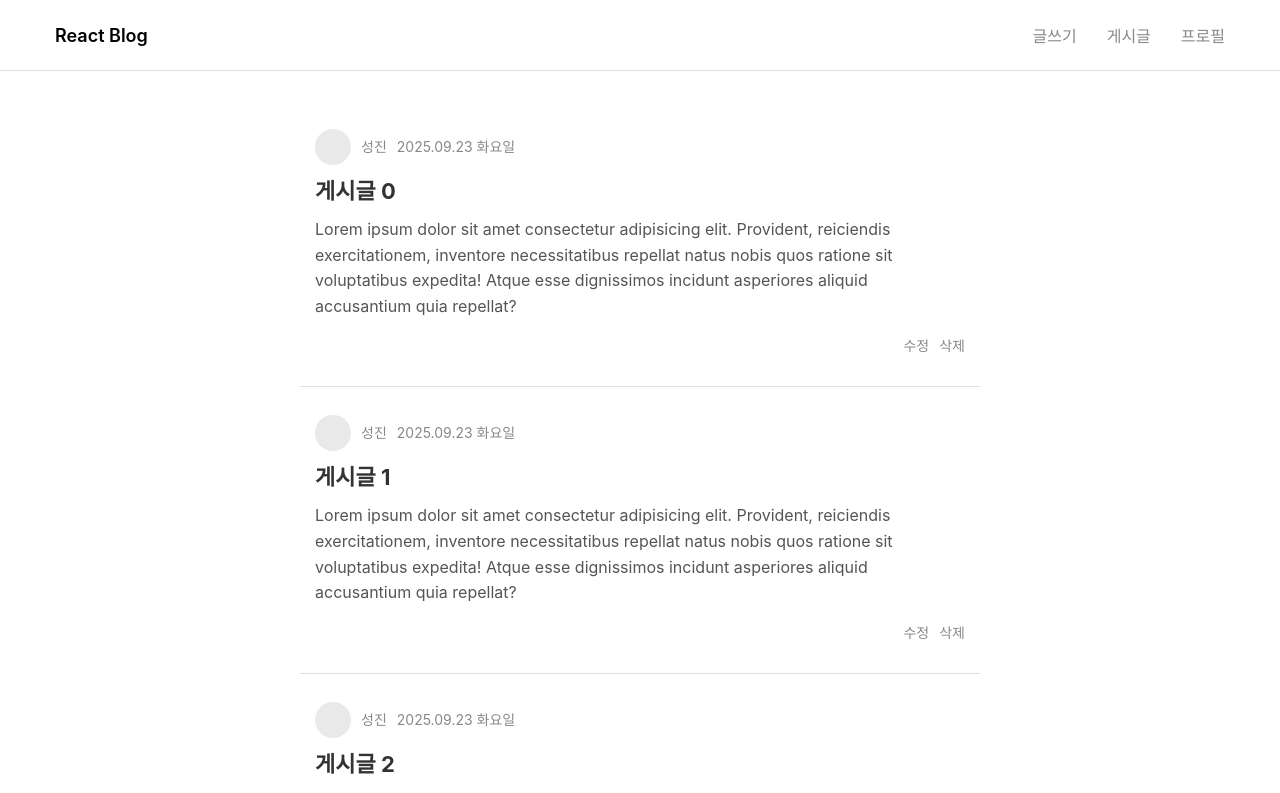
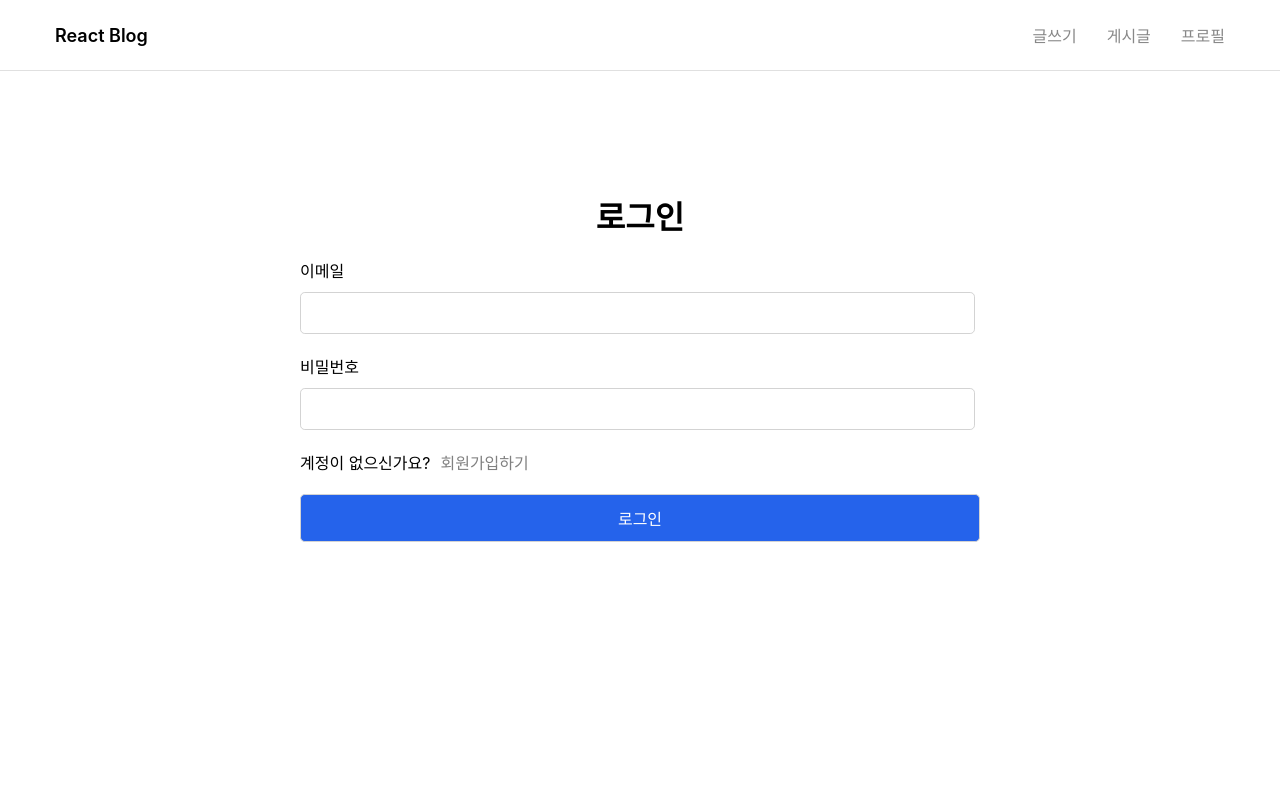
Before and after one commit to byun970/blog-app, a React (Create React App) app: page /posts in a window 1280 px wide. Shown: the top 793 px of the page. Built offline with nearby package versions, Linux system fonts and the light colour scheme; no server answers.

Commit message:
로그인 회원가입 firebase auth

```diff
--- a/package.json
+++ b/package.json
@@ -12,11 +12,13 @@
     "@types/react": "^19.0.0",
     "@types/react-dom": "^19.0.0",
     "@types/react-slick": "^0.23.13",
+    "firebase": "^12.3.0",
     "react": "^19.1.1",
     "react-dom": "^19.1.1",
     "react-router-dom": "^7.9.1",
     "react-scripts": "5.0.1",
     "react-slick": "^0.31.0",
+    "react-toastify": "^11.0.5",
     "slick-carousel": "^1.8.1",
     "typescript": "^4.4.2",
     "web-vitals": "^2.1.0"
--- a/src/App.tsx
+++ b/src/App.tsx
@@ -1,9 +1,34 @@
+import { useEffect, useState } from "react";
+import { app } from "firebaseApp";
+import { getAuth, onAuthStateChanged } from "firebase/auth";
 import Router from "./components/Router";
+import { ToastContainer } from "react-toastify";
+import "react-toastify/dist/ReactToastify.css";
+import Loader from "components/Loader";
 
 function App() {
+  const auth = getAuth(app);
+  // auth를 체크하기 전에 (initialize 전)에는 loader를 띄워주는 용도
+  const [init, setInit] = useState<boolean>(false);
+  // auth의 currentUser가 있으면 authenticated로 변경
+  const [isAuthenticated, setIsAuthenticated] = useState<boolean>(!!auth?.currentUser);
+
+  useEffect(() => {
+    onAuthStateChanged(auth, (user) => {
+      if (user) {
+        setIsAuthenticated(true);
+        // ...
+      } else {
+        setIsAuthenticated(false);
+      }
+      setInit(true);
+    });
+  }, [auth]);
+
   return (
     <>
-      <Router />
+      <ToastContainer />
+      {init ? <Router isAuthenticated={isAuthenticated} /> : <Loader />}
     </>
   );
 }
--- /dev/null
+++ b/src/components/Loader.tsx
@@ -0,0 +1,3 @@
+export default function Loader() {
+  return <div className='loader' />;
+}
--- /dev/null
+++ b/src/components/LoginForm.tsx
@@ -0,0 +1,82 @@
+import React, { useState } from "react";
+import { Link, useNavigate } from "react-router-dom";
+import { toast } from "react-toastify";
+import { app } from "firebaseApp";
+import { getAuth, signInWithEmailAndPassword } from "firebase/auth";
+
+export default function LoginForm() {
+  const [error, setError] = useState<string>("");
+  const [email, setEmail] = useState<string>("");
+  const [password, setPassword] = useState<string>("");
+  const navigate = useNavigate();
+
+  const onSubmit = async (e: React.FormEvent<HTMLFormElement>) => {
+    e.preventDefault();
+
+    try {
+      const auth = getAuth(app);
+      await signInWithEmailAndPassword(auth, email, password);
+
+      toast.success("로그인에 성공했습니다.");
+      navigate("/");
+    } catch (error: any) {
+      toast.error(error?.code);
+      console.log(error);
+    }
+  };
+
+  const onChange = (e: React.ChangeEvent<HTMLInputElement>) => {
+    const {
+      target: { name, value },
+    } = e;
+
+    if (name === "email") {
+      setEmail(value);
+
+      const validRegex = /^[a-zA-Z0-9.!#$%&'*+/=?^_{|}~-]+@[a-zA-Z0-9-]+(?:.[a-zA-Z0-9-]+)*$/;
+
+      if (!value?.match(validRegex)) {
+        setError("이메일 형식이 올바르지 않습니다.");
+      } else {
+        setError("");
+      }
+    }
+
+    if (name === "password") {
+      setPassword(value);
+      if (value?.length > 8) {
+        setError("비밀번호는 8자리 이상 입력해주세요");
+      } else {
+        setError("");
+      }
+    }
+  };
+
+  return (
+    <form onSubmit={onSubmit} className='form form--lg'>
+      <h1 className='form__title'>로그인</h1>
+      <div className='form__block'>
+        <label htmlFor='email'>이메일</label>
+        <input type='email' name='email' id='email' required onChange={onChange} value={email} />
+      </div>
+      <div className='form__block'>
+        <label htmlFor='password'>비밀번호</label>
+        <input type='password' name='password' id='password' required onChange={onChange} value={password} />
+      </div>
+      {error && error?.length > 0 && (
+        <div className='form__block'>
+          <div className='form__error'>{error}</div>
+        </div>
+      )}
+      <div className='form__block'>
+        계정이 없으신가요?
+        <Link to='/signup' className='form__link'>
+          회원가입하기
+        </Link>
+      </div>
+      <div className='form__block'>
+        <input type='submit' value='로그인' className='form__btn--submit' disabled={error?.length > 0} />
+      </div>
+    </form>
+  );
+}
--- a/src/components/Profile.tsx
+++ b/src/components/Profile.tsx
@@ -1,18 +1,33 @@
-import { Link } from "react-router-dom";
+import { getAuth, signOut } from "firebase/auth";
+import { app } from "firebaseApp";
+import { toast } from "react-toastify";
 
 export default function Profile() {
+  const auth = getAuth(app);
+
+  const onSignOut = async () => {
+    try {
+      const auth = getAuth(app);
+      await signOut(auth);
+      toast.success("로그아웃 되었습니다.");
+    } catch (error: any) {
+      console.log(error);
+      toast.error(error?.code);
+    }
+  };
+
   return (
     <div className='profile__box'>
       <div className='flex__box-lg'>
         <div className='profile__image' />
         <div>
-          <div className='profile__email'>test@test.com</div>
-          <div className='profile__name'>김유저</div>
+          <div className='profile__email'>{auth?.currentUser?.email}</div>
+          <div className='profile__name'>{auth?.currentUser?.displayName || "사용자"}</div>
         </div>
       </div>
-      <Link to='/' className='profile__logout'>
+      <div role='presentation' className='profile__logout' onClick={onSignOut}>
         로그아웃
-      </Link>
+      </div>
     </div>
   );
 }
--- a/src/components/Router.tsx
+++ b/src/components/Router.tsx
@@ -8,19 +8,31 @@
 import LoginPage from "pages/Login";
 import SignUpPage from "pages/signup";
 
-function Router() {
+interface RouterProps {
+  isAuthenticated: boolean;
+}
+
+function Router({ isAuthenticated }: RouterProps) {
   return (
     <>
       <Routes>
+        {isAuthenticated ? (
+          <>
             <Route path='/' element={<Home />} />
             <Route path='/posts' element={<PostList />} />
             <Route path='/posts/:id' element={<PostDetail />} />
             <Route path='/posts/new' element={<PostNew />} />
             <Route path='/posts/edit/:id' element={<PostEdit />} />
             <Route path='/profile' element={<ProfilePage />} />
+            <Route path='*' element={<Navigate replace to='/' />} />
+          </>
+        ) : (
+          <>
             <Route path='/login' element={<LoginPage />} />
             <Route path='/signup' element={<SignUpPage />} />
-        <Route path='*' element={<Navigate replace to='/' />} />
+            <Route path='*' element={<LoginPage />} />
+          </>
+        )}
       </Routes>
     </>
   );
--- /dev/null
+++ b/src/components/SignupForm.tsx
@@ -0,0 +1,96 @@
+import { useState } from "react";
+import { Link, useNavigate } from "react-router-dom";
+import { app } from "firebaseApp";
+import { getAuth, createUserWithEmailAndPassword } from "firebase/auth";
+import { toast } from "react-toastify";
+
+export default function SignupForm() {
+  const [error, setError] = useState<string>("");
+  const [email, setEmail] = useState<string>("");
+  const [password, setPassword] = useState<string>("");
+  const [passwordConfirm, setPasswordConfirm] = useState<string>("");
+  const navigate = useNavigate();
+
+  const onsubmit = async (e: React.FormEvent<HTMLFormElement>) => {
+    e.preventDefault();
+    try {
+      const auth = getAuth(app);
+      await createUserWithEmailAndPassword(auth, email, password);
+
+      toast.success("회원가입에 성공했습니다.");
+      navigate("/");
+    } catch (error: any) {
+      console.log(error);
+      toast.error(error?.code);
+    }
+  };
+
+  const onChange = (e: React.ChangeEvent<HTMLInputElement>) => {
+    const {
+      target: { name, value },
+    } = e;
+
+    if (name === "email") {
+      setEmail(value);
+      const validRegex = /^[a-zA-Z0-9.!#$%&'*+/=?^_{|}~-]+@[a-zA-Z0-9-]+(?:.[a-zA-Z0-9-]+)*$/;
+
+      if (!value?.match(validRegex)) {
+        setError("이메일 형식이 올바르지 않습니다.");
+      } else {
+        setError("");
+      }
+    }
+    if (name === "password") {
+      setPassword(value);
+      if (value?.length < 8) {
+        setError("비밀번호는 8자리 이상으로 입력해주세요");
+      } else if (passwordConfirm?.length > 0 && value !== passwordConfirm) {
+        setError("비밀번호와 비밀번호 확인 값이 다릅니다. 다시 확인해 주세요.");
+      } else {
+        setError("");
+      }
+    }
+    if (name === "password_confirm") {
+      setPasswordConfirm(value);
+
+      if (value?.length < 8) {
+        setError("비밀번호는 8자리 이상으로 입력해주세요");
+      } else if (value !== password) {
+        setError("비밀번호와 값이 다릅니다. 다시 입력해주세요.");
+      } else {
+        setError("");
+      }
+    }
+  };
+  return (
+    <form onSubmit={onsubmit} className='form form--lg'>
+      <h1 className='form__title'>회원가입</h1>
+      <div className='form__block'>
+        <label htmlFor='email'>이메일</label>
+        <input type='email' name='email' id='email' required onChange={onChange} />
+      </div>
+      <div className='form__block'>
+        <label htmlFor='password'>비밀번호</label>
+        <input type='password' name='password' id='password' required onChange={onChange} />
+      </div>
+      <div className='form__block'>
+        <label htmlFor='password_confirm'>비밀번호 확인</label>
+        <input type='password' name='password_confirm' id='password_confirm' required onChange={onChange} />
+      </div>
+      {error && error?.length > 0 && (
+        <div className='form__block'>
+          <div className='form__error'>{error}</div>
+        </div>
+      )}
+      <div className='form__block'>
+        계정이 이미 있으신가요?
+        <Link to='/login' className='form__link'>
+          로그인하기
+        </Link>
+      </div>
+      <div className='form__block'>
+        <input type='submit' value='회원가입' className='form__btn--submit' disabled={error?.length > 0} />
+      </div>
+    </form>
+  );
+}
--- /dev/null
+++ b/src/firebaseApp.ts
@@ -0,0 +1,23 @@
+import { initializeApp, FirebaseApp, getApp } from "firebase/app";
+import "firebase/auth";
+
+export let app: FirebaseApp;
+
+const firebaseConfig = {
+  apiKey: process.env.REACT_APP_API_KEY,
+  authDomain: process.env.REACT_APP_AUTH_DOMAIN,
+  projectId: process.env.REACT_APP_PROJECT_ID,
+  storageBucket: process.env.REACT_APP_STORAGE_BUCKET,
+  messagingSenderId: process.env.REACT_APP_MESSAGING_SENDER_ID,
+  appId: process.env.REACT_APP_APP_ID,
+};
+
+try {
+  app = getApp("app");
+} catch (e) {
+  app = initializeApp(firebaseConfig, "app");
+}
+
+const firebase = initializeApp(firebaseConfig);
+
+export default firebase;
--- a/src/index.css
+++ b/src/index.css
@@ -239,6 +239,8 @@
 .profile__logout {
   color: gray;
   font-size: 14px;
+  cursor: pointer;
+  text-decoration: underline;
 }
 .profile__logout:hover,
 .profile__logout:focus {
@@ -346,3 +348,41 @@
 .form .form__btn--submit:focus {
   background-color: #1945a4;
 }
+
+/* login form */
+.form--lg {
+  min-height: 70vh;
+  margin-top: 10vh;
+}
+.form__title {
+  text-align: center;
+  margin-bottom: 4px;
+}
+.form__link {
+  margin-left: 10px;
+  text-decoration: none;
+  color: gray;
+}
+.form__link:hover,
+.form__link:focus {
+  color: black;
+}
+
+.form__error {
+  color: red;
+}
+
+.loader {
+  width: 48px;
+  height: 48px;
+  position: absolute;
+  left: 0;
+  right: 0;
+  top: 0;
+  bottom: 0;
+  margin: auto;
+  border: 5px solid #2563eb;
+  border-radius: 50%;
+  z-index: 9999;
+  animation: rotation 1s linear infinite;
+}
--- a/src/pages/Login/index.tsx
+++ b/src/pages/Login/index.tsx
@@ -1,3 +1,11 @@
+import Header from "components/Header";
+import LoginForm from "components/LoginForm";
+
 export default function LoginPage() {
-  return <h1>Login</h1>;
+  return (
+    <>
+      <Header />
+      <LoginForm />
+    </>
+  );
 }
--- a/src/pages/signup/index.tsx
+++ b/src/pages/signup/index.tsx
@@ -1,3 +1,11 @@
+import Header from "components/Header";
+import SignupForm from "components/SignupForm";
+
 export default function SignUpPage() {
-  return <h1>SignUp</h1>;
+  return (
+    <>
+      <Header />
+      <SignupForm />
+    </>
+  );
 }
--- a/tsconfig.json
+++ b/tsconfig.json
@@ -20,6 +20,7 @@
   "include": ["src"],
   "paths": {
     "pages/*": ["pages/*"],
-    "components/*": ["components/*"]
+    "components/*": ["components/*"],
+    "firebaseApp/*": ["firebaseApp/*"]
   }
 }
```
Also changed, not shown: 2 other files (tests, documents, lock files or other folders). Lines whose indentation alone changed are shown as unchanged.
